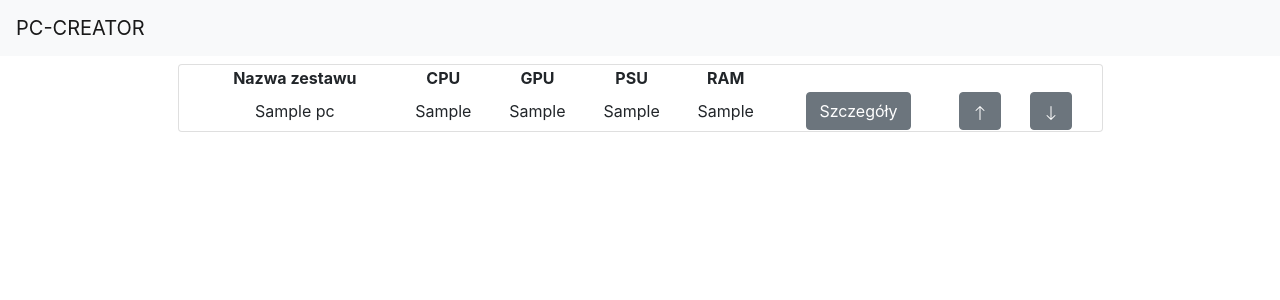
After one commit to michaelgreeen/ScriptLanguagesDjangoApp, a Django app: page /created-sets/ in a window 1280 px wide. The commit adds this page. Shown: the top 300 px of the page. Run offline with Django 4.2, Linux system fonts and the light colour scheme; tables that the repository leaves empty hold one stand-in row (values such as "Sample post"); some libraries are stand-ins or nearby versions.

Commit message:
Introduced additional features.

```diff
--- a/DjangoApp/ScriptLanguagesApp/models.py
+++ b/DjangoApp/ScriptLanguagesApp/models.py
@@ -1,32 +1,22 @@
-from django import forms
-from django.contrib.auth.forms import UserCreationForm, AuthenticationForm, UsernameField
+from django.db import models
 from django.contrib.auth.models import User
+class PC(models.Model):
+    name = models.CharField(max_length=100, verbose_name="Nazwa zestawu")
+    cpu = models.CharField(max_length=100,verbose_name="Procesor")
+    gpu = models.CharField(max_length=100,verbose_name="Karta graficzna")
+    ram = models.CharField(max_length=100,verbose_name="Pamięć RAM")
+    psu = models.CharField(max_length=100,verbose_name="Zasilacz")
+    cpu_price = models.DecimalField(max_digits=8, decimal_places=2,verbose_name="Cena procesora")
+    gpu_price = models.DecimalField(max_digits=8, decimal_places=2,verbose_name="Cena karty graficznej")
+    ram_price = models.DecimalField(max_digits=8, decimal_places=2,verbose_name="Cena pamięci RAM")
+    psu_price = models.DecimalField(max_digits=8, decimal_places=2,verbose_name="Cena zasilacza")
 
 
-class NewUserForm(UserCreationForm):
-    class Meta:
-        model = User
-        fields = ("username", "password1", "password2")
+class Comment(models.Model):
+    pc = models.ForeignKey(PC, on_delete=models.CASCADE, related_name='comments')
+    user = models.ForeignKey(User, on_delete=models.CASCADE)
+    text = models.TextField()
+    created_at = models.DateTimeField(auto_now_add=True)
 
-    def save(self, commit=True):
-        user = super(NewUserForm, self).save(commit=False)
-        user.email = self.cleaned_data['email']
-        if commit:
-            user.save()
-        return user
-
-
-class UserLoginForm(AuthenticationForm):
-    username = UsernameField(widget=forms.TextInput(
-        attrs={'class': 'form-control', 'placeholder': '', 'id': 'hello'}))
-    password = forms.CharField(widget=forms.PasswordInput(
-        attrs={
-            'class': 'form-control',
-            'placeholder': '',
-            'id': 'hi',
-        }
-    ))
-
-    def __init__(self, *args, **kwargs):
-        super(UserLoginForm, self).__init__(*args, **kwargs)
-        self.error_messages['invalid_login'] = 'Niepoprawne dane logowania'
+    def __str__(self):
+        return f'{self.user.username} - {self.pc.name} - {self.created_at}'
--- a/DjangoApp/ScriptLanguagesApp/templates/base.html
+++ b/DjangoApp/ScriptLanguagesApp/templates/base.html
@@ -26,13 +26,15 @@
       </button>
       <div class="collapse navbar-collapse" id="navbarNav">
         <ul class="navbar-nav">
+          {% if user.is_authenticated %}
+          {% if user.is_superuser %}
           <li class="nav-item">
-            <a class="nav-link" href="#">O nas</a>
+            <a class="nav-link" href="{% url 'add-set' %}">Kreator</a>
           </li>
+          {%endif%}
           <li class="nav-item">
-            <a class="nav-link" href="#">Kontakt</a>
+            <a class="nav-link" href="{% url 'created-sets' %}">Stworzone zestawy</a>
           </li>
-          {% if user.is_authenticated %}
           <li class="nav-item">
             <a class="nav-link" href="{% url 'logout' %}">Wyloguj</a>
           </li>
@@ -40,7 +42,9 @@
         </ul>
       </div>
     </nav>
-    <div class="container mt-4">{% block content %}{% endblock %}</div>
+    <div class="container">
+        {% block content %}{% endblock %}
+    </div>
     <script src="https://ajax.googleapis.com/ajax/libs/jquery/3.5.1/jquery.min.js"></script>
     <script src="https://cdnjs.cloudflare.com/ajax/libs/popper.js/1.16.0/umd/popper.min.js"></script>
     <script src="https://maxcdn.bootstrapcdn.com/bootstrap/4.5.2/js/bootstrap.min.js"></script>
--- /dev/null
+++ b/DjangoApp/ScriptLanguagesApp/templates/creator/created-sets.html
@@ -0,0 +1,58 @@
+{% extends "base.html" %}
+{% block content %}
+
+<div class="text-center container">
+<h1></h1>
+<div class="row">
+    <div class="col-1"></div>
+    <div class="card col-10">
+<table >
+    <tr>
+        <th>Nazwa zestawu</th>
+        <th>CPU</th>
+        <th>GPU</th>
+        <th>PSU</th>
+        <th>RAM</th>
+        <th></th>
+    </tr>
+    {% for pc in pcs %}
+    <tr style="border-spacing: 50px;">
+        <td>{{ pc.name }}</td>
+        <td>{{ pc.cpu }}</td>
+        <td>{{ pc.gpu }}</td>
+        <td>{{ pc.psu }}</td>
+        <td>{{ pc.ram }}</td>
+        <td>
+            <form method="POST" action="{% url 'details' pc.id %}">
+                {% csrf_token %}
+                <input type="hidden" name="pc_id" value="{{ pc.id }}" />
+                <button class="btn btn-secondary" type="submit">Szczegóły</button>
+              </form>
+        </td>
+        {% if  user.is_superuser%}
+        <td><button class="btn btn-danger" type="submit" onclick="location.href='{% url 'delete-pc-set' pc.id %}'">Usuń</button></td>
+        <td><button class="btn btn-info" type="submit" onclick="location.href='{% url 'index' %}'">Edytuj</button></td>
+        {% endif %}
+        <td>
+            <button  class="btn btn-secondary" type="button" onclick="location.href='{% url 'index' %}'">
+                <svg xmlns="http://www.w3.org/2000/svg" width="16" height="16" fill="currentColor" class="bi bi-arrow-up" viewBox="0 0 16 16">
+                <path fill-rule="evenodd" d="M8 15a.5.5 0 0 0 .5-.5V2.707l3.146 3.147a.5.5 0 0 0 .708-.708l-4-4a.5.5 0 0 0-.708 0l-4 4a.5.5 0 1 0 .708.708L7.5 2.707V14.5a.5.5 0 0 0 .5.5z"/>
+          </svg>
+        </button>
+        </td>
+        <td>
+            <button  class="btn btn-secondary" type="button" onclick="location.href='{% url 'index' %}'">
+                <svg xmlns="http://www.w3.org/2000/svg" width="16" height="16" fill="currentColor" class="bi bi-arrow-down" viewBox="0 0 16 16">
+                    <path fill-rule="evenodd" d="M8 1a.5.5 0 0 1 .5.5v11.793l3.146-3.147a.5.5 0 0 1 .708.708l-4 4a.5.5 0 0 1-.708 0l-4-4a.5.5 0 0 1 .708-.708L7.5 13.293V1.5A.5.5 0 0 1 8 1z"></path>
+                </svg>
+          </svg>
+        </button>
+        </td>
+    </tr>
+    {% endfor %}
+</table>
+</div>
+<div class="col-1"></div>
+</div>
+
+{%endblock%}
--- a/DjangoApp/ScriptLanguagesApp/urls.py
+++ b/DjangoApp/ScriptLanguagesApp/urls.py
@@ -2,7 +2,7 @@ from django.contrib import admin
 from django.urls import path, include
 from django.views.generic.base import TemplateView
 from django.contrib.auth import views as django_views
-from .models import UserLoginForm
+from .forms import UserLoginForm
 from . import views
 
 urlpatterns = [
@@ -10,6 +10,12 @@ urlpatterns = [
     path("admin/", admin.site.urls),
     path("accounts/", include("django.contrib.auth.urls")),
     path("register", views.register_request, name="register"),
-    path('login/',django_views.LoginView.as_view(template_name="registration/login.html",authentication_form=UserLoginForm),name='login')
-
+    path("created-sets/",views.created_sets_request,name="created-sets"),
+    path("add-set/",views.add_set_request,name="add-set"),
+    path("details/<int:pc_id>",views.details_request,name="details"),
+    path('login/',django_views.LoginView.as_view(template_name="registration/login.html",authentication_form=UserLoginForm),name='login'),
+    path('add_comment/<int:pc_id>',views.comment_add_request,name='add-comment'),
+    path('delete-comment/<int:comment_id>/',views.comment_delete_request,name='delete-comment'),
+    path('delete-pc-set/<int:pc_id>/',views.pc_set_delete_request,name='delete-pc-set'),
+    path('edit-pc-set-view/<int:pc_id>/',views.pc_set_edit_view,name='edit-pc-set-view')
 ]
--- a/DjangoApp/ScriptLanguagesApp/views.py
+++ b/DjangoApp/ScriptLanguagesApp/views.py
@@ -1,25 +1,15 @@
 # Create your views here.
-from django.shortcuts import render, redirect
-from django.contrib.auth.forms import AuthenticationForm
-from .models import NewUserForm
+from django.shortcuts import render, redirect, get_object_or_404
 from django.contrib.auth import login
 from django.contrib import messages
+from .forms import PCForm, NewUserForm
+from .models import PC, Comment
+from django.contrib.auth.decorators import login_required, user_passes_test
 
-
-def index(request):
+def index_(request):
     return render(request, 'index.html')
-
-def login_request(request):
-    if request.method == "POST":
-        form = AuthenticationForm(request.POST)
-        if form.is_valid():
-            login(request, user)
-            messages.success(request, "Udało Ci się zalogować! :)")
-            return redirect("index")
-        messages.error(request, "Niepowodzenie. Sprawdź wpisane dane.")
-    form = NewUserForm()
-    return render(request=request, template_name="registration/register.html", context={"register_form": form})
-
+#JanekSiema1
+#siemaszko12312
 def register_request(request):
     if request.method == "POST":
         form = NewUserForm(request.POST)
@@ -31,3 +21,62 @@ def register_request(request):
         messages.error(request, "Niepowodzenie. Sprawdź wpisane dane.")
     form = NewUserForm()
     return render(request=request, template_name="registration/register.html", context={"register_form": form})
+
+def created_sets_request(request):
+    pcs = PC.objects.all()
+    return render(request,"creator/created-sets.html", {'pcs':pcs})
+
+def details_request(request, pc_id):
+    if pc_id:
+        pc = PC.objects.get(id=int(pc_id))
+        return render(request, 'creator/details.html', {'pc':pc})
+    else:
+        redirect('created-sets')
+
+def add_set_request(request):
+    if request.method == 'POST':
+        form = PCForm(request.POST)
+        if form.is_valid():
+            form.save()
+            return redirect('created-sets')
+    else:
+        form = PCForm()
+    return render(request, 'creator/add-set.html', {'form': form})
+
+@login_required
+def comment_add_request(request, pc_id):
+    if request.method == 'POST':
+        pc = PC.objects.get(id=int(pc_id))
+        text = request.POST.get('text')
+        if text:
+            comment = Comment.objects.create(pc=pc, user=request.user, text=text)
+    return redirect('details', pc_id = pc_id)
+
+#ANTIPATTERN but will change it in the future. GET shouldnt be used for deletion.
+#ADD DELETION FOR A USER THAT CREATED THE COMMENT
+@login_required
+@user_passes_test(lambda u: u.is_superuser)
+def comment_delete_request(request, comment_id):
+    comment = get_object_or_404(Comment, id=comment_id)
+    if request.method == 'GET':
+        comment.delete()
+        return redirect('details', pc_id=comment.pc.id)
+    return redirect('details', pc_id=comment.pc.id)
+
+#ANTIPATTERN but will change it in the future. GET shouldnt be used for deletion.
+@login_required
+@user_passes_test(lambda u: u.is_superuser)
+def pc_set_delete_request(request,pc_id):
+    pc = get_object_or_404(PC, id=pc_id)
+    if request.method == 'GET':
+        pc.delete()
+        return redirect('created-sets')
+    return redirect('created-sets')
+
+@login_required
+@user_passes_test(lambda u: u.is_superuser)
+def pc_set_edit_view(request,pc_id):
+    if request.method == 'POST':
+        pc = get_object_or_404(PC, id=pc_id)
+    pass
+    return render(request, 'creator/edit-set.html', {'form': form})
```
Also changed, not shown: DjangoApp/ScriptLanguagesApp/forms.py (added, +37 -0 lines), DjangoApp/ScriptLanguagesApp/templates/creator/add-set.html (added, +15 -0 lines), DjangoApp/ScriptLanguagesApp/templates/creator/details.html (added, +43 -0 lines), DjangoApp/ScriptLanguagesApp/templates/index.html (+6 -5 lines), DjangoApp/ScriptLanguagesApp/migrations/0001_initial.py (added), DjangoApp/ScriptLanguagesApp/migrations/0002_alter_pc_cpu_alter_pc_cpu_price_alter_pc_gpu_and_more.py (added), DjangoApp/ScriptLanguagesApp/migrations/0003_comment.py (added), DjangoApp/ScriptLanguagesApp/templates/creator/edit-set.html (added).
